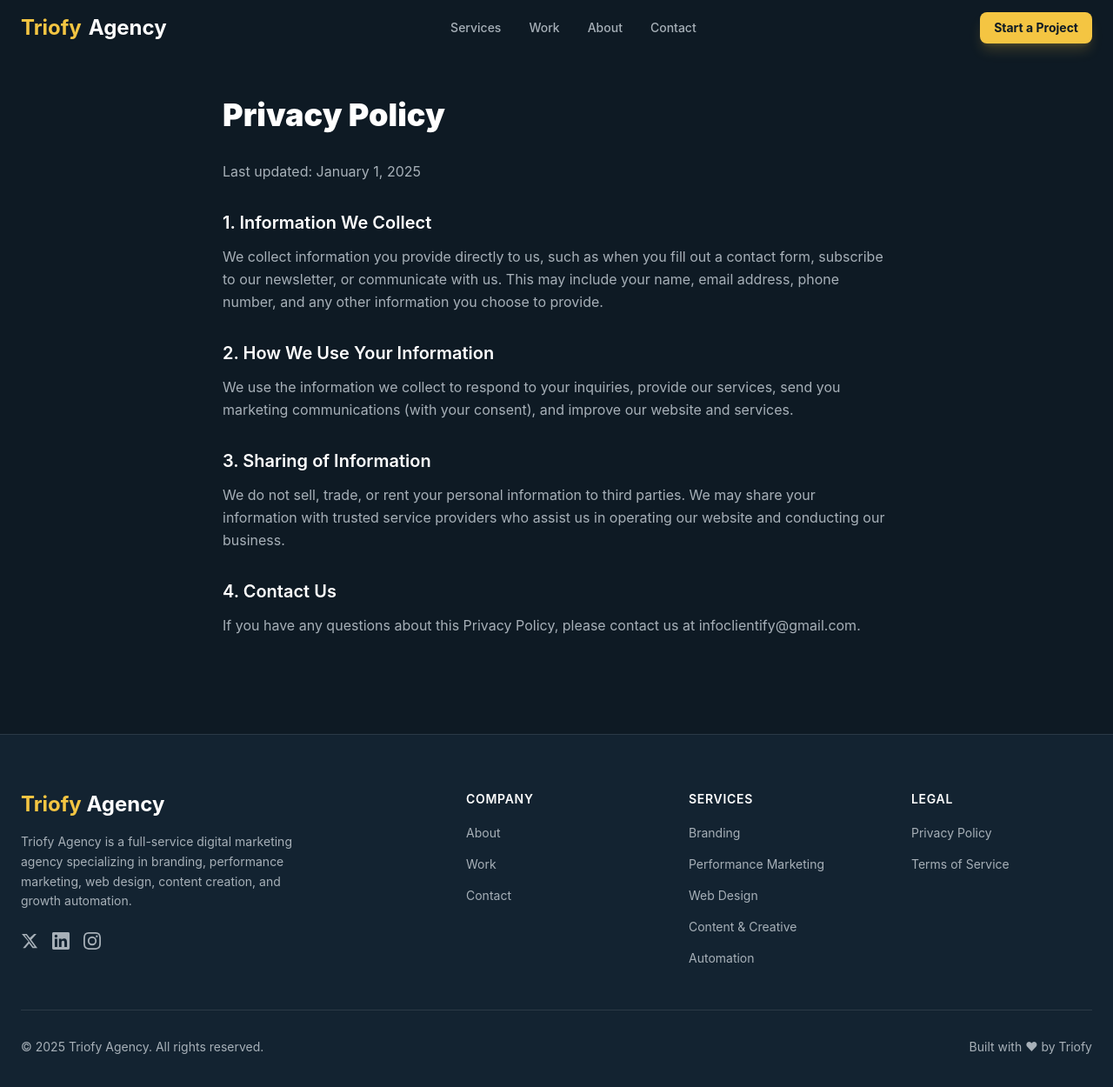
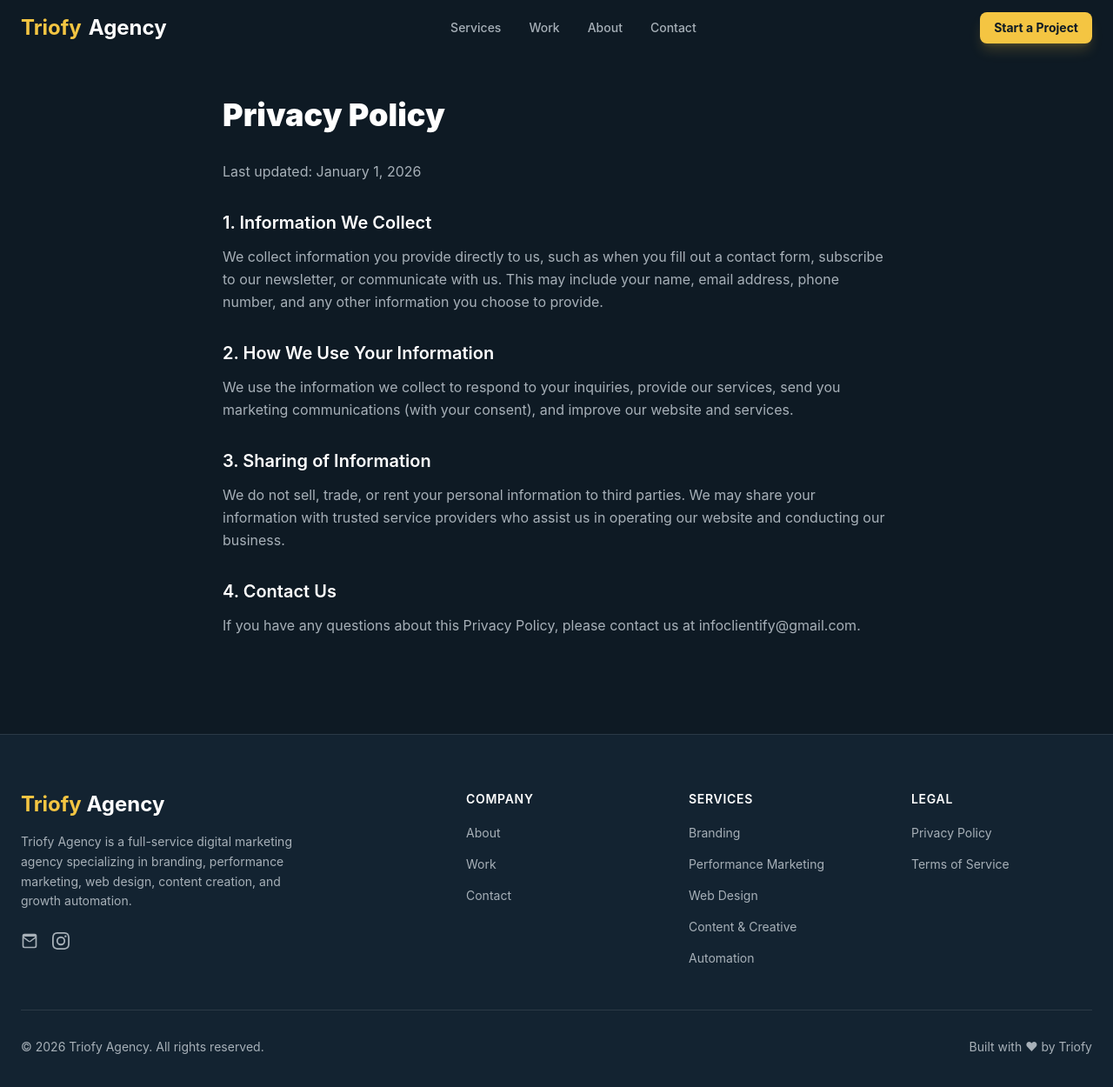
Before and after one commit to mateir0/triofy, a Next.js app: page /privacy in a window 1280 px wide. Shown: the top 1250 px of the page at 87% size. Built offline with nearby package versions, Linux system fonts and the light colour scheme.

Commit message:
Update socials and founding year content to 2026
Agent-Logs-Url: https://github.com/mateir0/triofy/sessions/786dc932-2540-4ee9-b27b-4fb6aed3d76e

Co-authored-by: mateir0 <214283544+mateir0@users.noreply.github.com>

```diff
--- a/app/privacy/page.tsx
+++ b/app/privacy/page.tsx
@@ -10,7 +10,7 @@ export default function PrivacyPage() {
       <div className="max-w-3xl mx-auto">
         <h1 className="text-4xl font-black text-white mb-8">Privacy Policy</h1>
         <div className="space-y-8 text-[#A7B0B8] leading-relaxed">
-          <p>Last updated: January 1, 2025</p>
+          <p>Last updated: January 1, 2026</p>
 
           <section>
             <h2 className="text-white font-semibold text-xl mb-3">1. Information We Collect</h2>
--- a/app/terms/page.tsx
+++ b/app/terms/page.tsx
@@ -10,7 +10,7 @@ export default function TermsPage() {
       <div className="max-w-3xl mx-auto">
         <h1 className="text-4xl font-black text-white mb-8">Terms of Service</h1>
         <div className="space-y-8 text-[#A7B0B8] leading-relaxed">
-          <p>Last updated: January 1, 2025</p>
+          <p>Last updated: January 1, 2026</p>
 
           <section>
             <h2 className="text-white font-semibold text-xl mb-3">1. Acceptance of Terms</h2>
--- a/components/layout/Footer.tsx
+++ b/components/layout/Footer.tsx
@@ -16,11 +16,8 @@ export default function Footer() {
               {site.description}
             </p>
             <div className="flex items-center gap-4">
-              <a href={site.social.twitter} target="_blank" rel="noopener noreferrer" className="text-[#A7B0B8] hover:text-[#F4C542] transition-colors">
-                <svg width="20" height="20" fill="currentColor" viewBox="0 0 24 24"><path d="M18.244 2.25h3.308l-7.227 8.26 8.502 11.24H16.17l-4.714-6.231-5.401 6.231H2.748l7.73-8.835L1.254 2.25H8.08l4.259 5.632zm-1.161 17.52h1.833L7.084 4.126H5.117z"/></svg>
-              </a>
-              <a href={site.social.linkedin} target="_blank" rel="noopener noreferrer" className="text-[#A7B0B8] hover:text-[#F4C542] transition-colors">
-                <svg width="20" height="20" fill="currentColor" viewBox="0 0 24 24"><path d="M20.447 20.452h-3.554v-5.569c0-1.328-.027-3.037-1.852-3.037-1.853 0-2.136 1.445-2.136 2.939v5.667H9.351V9h3.414v1.561h.046c.477-.9 1.637-1.85 3.37-1.85 3.601 0 4.267 2.37 4.267 5.455v6.286zM5.337 7.433a2.062 2.062 0 01-2.063-2.065 2.064 2.064 0 112.063 2.065zm1.782 13.019H3.555V9h3.564v11.452zM22.225 0H1.771C.792 0 0 .774 0 1.729v20.542C0 23.227.792 24 1.771 24h20.451C23.2 24 24 23.227 24 22.271V1.729C24 .774 23.2 0 22.222 0h.003z"/></svg>
+              <a href={site.social.gmail} className="text-[#A7B0B8] hover:text-[#F4C542] transition-colors">
+                <svg width="20" height="20" fill="currentColor" viewBox="0 0 24 24"><path d="M2 5a3 3 0 013-3h14a3 3 0 013 3v14a3 3 0 01-3 3H5a3 3 0 01-3-3V5zm3 1a1 1 0 00-.8.4L12 12.25l7.8-5.85A1 1 0 0019 6H5zm15 2.25l-6.4 4.8a3 3 0 01-3.2 0L4 8.25V19a1 1 0 001 1h14a1 1 0 001-1V8.25z"/></svg>
               </a>
               <a href={site.social.instagram} target="_blank" rel="noopener noreferrer" className="text-[#A7B0B8] hover:text-[#F4C542] transition-colors">
                 <svg width="20" height="20" fill="currentColor" viewBox="0 0 24 24"><path d="M12 2.163c3.204 0 3.584.012 4.85.07 3.252.148 4.771 1.691 4.919 4.919.058 1.265.069 1.645.069 4.849 0 3.205-.012 3.584-.069 4.849-.149 3.225-1.664 4.771-4.919 4.919-1.266.058-1.644.07-4.85.07-3.204 0-3.584-.012-4.849-.07-3.26-.149-4.771-1.699-4.919-4.92-.058-1.265-.07-1.644-.07-4.849 0-3.204.013-3.583.07-4.849.149-3.227 1.664-4.771 4.919-4.919 1.266-.057 1.645-.069 4.849-.069zm0-2.163c-3.259 0-3.667.014-4.947.072-4.358.2-6.78 2.618-6.98 6.98-.059 1.281-.073 1.689-.073 4.948 0 3.259.014 3.668.072 4.948.2 4.358 2.618 6.78 6.98 6.98 1.281.058 1.689.072 4.948.072 3.259 0 3.668-.014 4.948-.072 4.354-.2 6.782-2.618 6.979-6.98.059-1.28.073-1.689.073-4.948 0-3.259-.014-3.667-.072-4.947-.196-4.354-2.617-6.78-6.979-6.98-1.281-.059-1.69-.073-4.949-.073zm0 5.838a6.162 6.162 0 100 12.324 6.162 6.162 0 000-12.324zM12 16a4 4 0 110-8 4 4 0 010 8zm6.406-11.845a1.44 1.44 0 100 2.881 1.44 1.44 0 000-2.881z"/></svg>
--- a/components/sections/Hero.tsx
+++ b/components/sections/Hero.tsx
@@ -34,7 +34,7 @@ export default function Hero({ content, SceneComponent }: HeroProps) {
             className="inline-flex items-center gap-2 bg-[#F4C542]/10 border border-[#F4C542]/20 rounded-full px-4 py-2 text-[#F4C542] text-sm font-medium mb-8"
           >
             <span className="w-2 h-2 bg-[#F4C542] rounded-full animate-pulse" />
-            Now taking new clients for Q3 2025
+            Now taking new clients for Q3 2026
           </motion.div>
           <motion.h1
             initial={{ opacity: 0, y: 30 }}
--- a/config/site.ts
+++ b/config/site.ts
@@ -8,11 +8,10 @@ export const site = {
   email: "infoclientify@gmail.com",
   phone: "+92 326 2134990",
   social: {
-    twitter: "https://twitter.com/triofy",
-    linkedin: "https://linkedin.com/company/triofy",
-    instagram: "https://instagram.com/triofy",
+    gmail: "mailto:infoclientify@gmail.com",
+    instagram: "https://instagram.com/triofy.agency",
   },
   footer: {
-    copyright: "© 2025 Triofy Agency. All rights reserved.",
+    copyright: "© 2026 Triofy Agency. All rights reserved.",
   },
 } as const;
```
